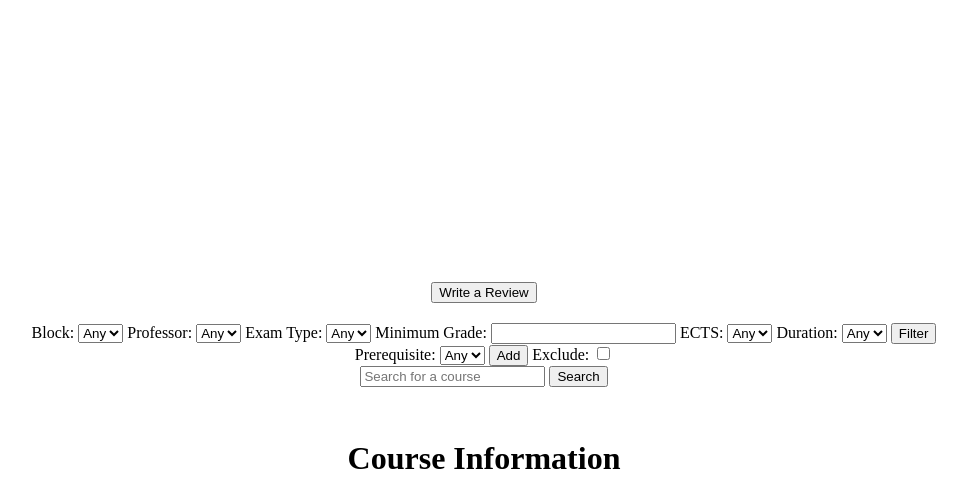
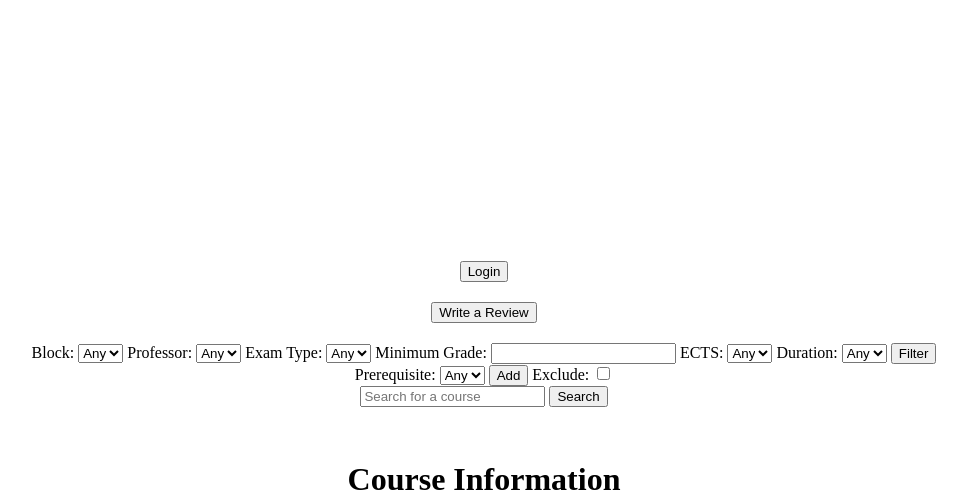
Before and after one commit to Seisision/DIS-project-2023-Group73, a Flask app: page / in a window 1280 px wide. Shown: the top 498 px of the page, without its empty margins (156-1123 px from the left). Run offline with Flask 3, Linux system fonts and the light colour scheme; data that the repository does not hold is empty; some libraries are stand-ins or nearby versions.

Commit message:
added login button

```diff
--- a/Course_Finder/templates/home.html
+++ b/Course_Finder/templates/home.html
@@ -43,6 +43,11 @@
     </style>
 </head>
 <body>
+    <div class="login-button" style="text-align: center; margin-bottom: 20px;">
+        <form action="/login" method="GET">
+            <button type="submit">Login</button>
+        </form>
+    </div>
     <div class="write-review-button" style="text-align: center; margin-bottom: 20px;">
         <form action="{{ url_for('Write_Review') }}" method="GET">
             <button type="submit">Write a Review</button>
```
